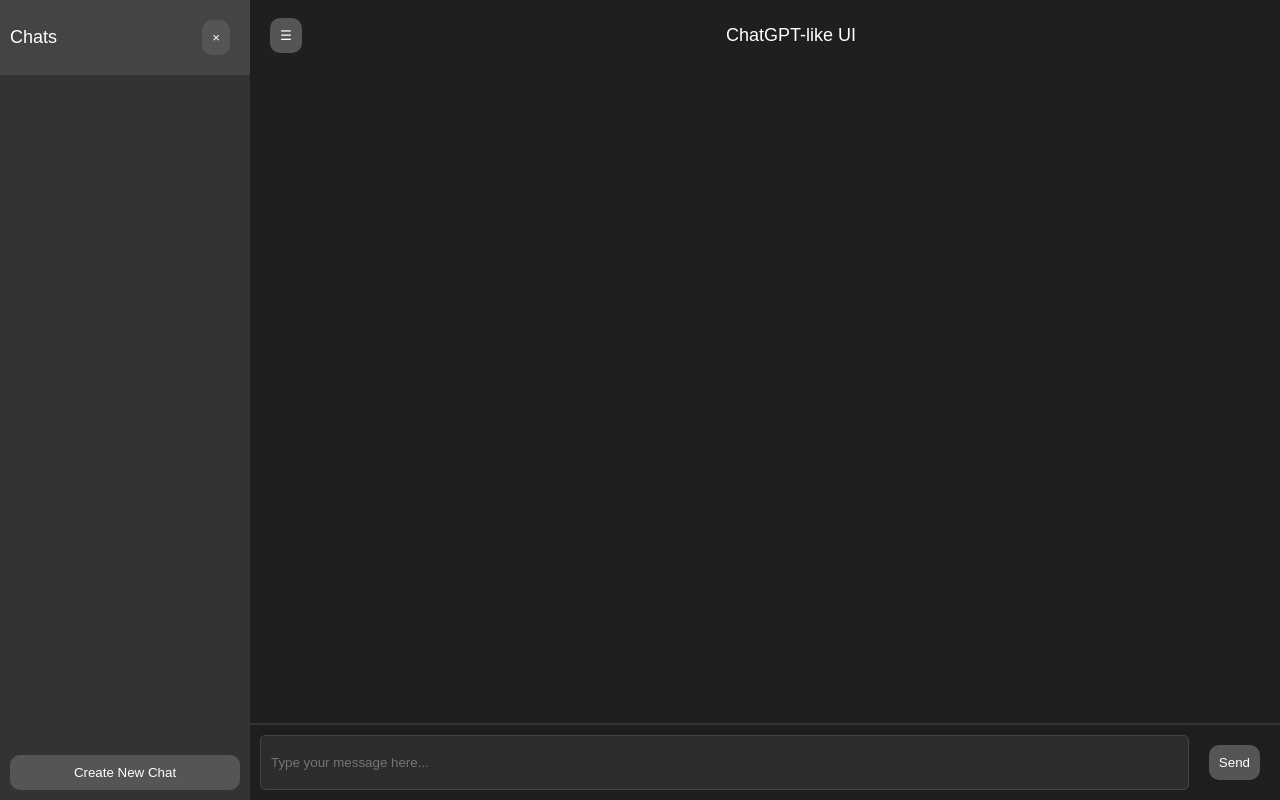
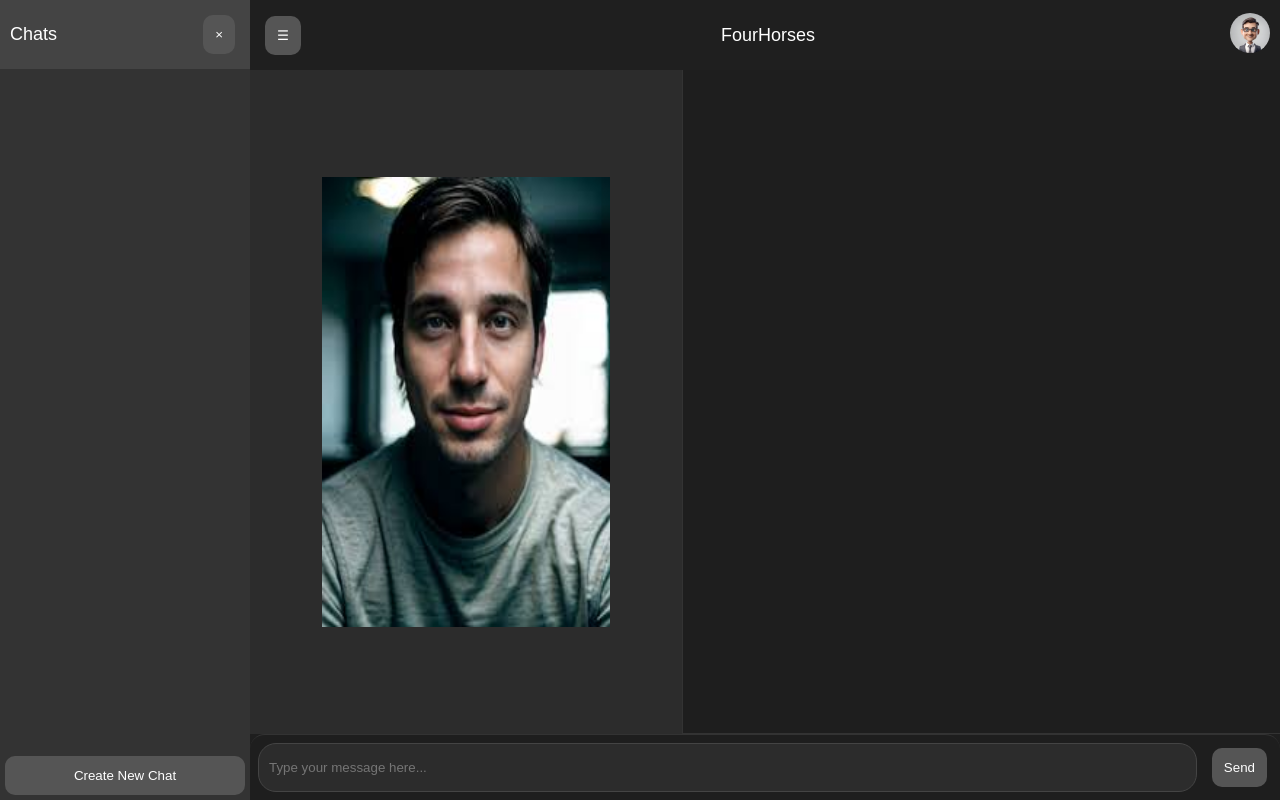
Before and after one commit to TINOREJI/CHIRAG, a Flask app: page / in a window 1280 px wide. Run offline with Flask 3, Linux system fonts and the light colour scheme.

Commit message:
Frontend

```diff
--- a/app/routes.py
+++ b/app/routes.py
@@ -1,13 +1,6 @@
-import os
 from flask import Blueprint, render_template, request, jsonify
-from tensorflow.keras.models import load_model
-import tensorflow as tf
-import numpy as np
 
 main = Blueprint('main', __name__)
-
-# Load the model when the app starts
-model = load_model(os.path.join(os.path.dirname(__file__), 'model', 'model.h5'))
 
 @main.route('/')
 def index():
@@ -15,41 +8,6 @@
 
 @main.route('/search', methods=['POST'])
 def search():
-
-
-    #SOund input
-
     search_query = request.form['query']
-
-    # Preprocess the input text for the model
-    input_data = preprocess_input(search_query)
-
-    # Get the model's prediction
-    prediction = model.predict(input_data)
-
-    # Process the prediction to get a response
-    response = postprocess_output(prediction)
-
-    # SOund output
-
-    return jsonify({"message": response})
-
-def preprocess_input(text):
-    # Implement your preprocessing steps here
-    # This might include tokenization, padding, etc.
-    # Here is a simple example assuming you have a tokenizer
-    # and a max_length defined for your model
-    from tensorflow.keras.preprocessing.text import Tokenizer
-    from tensorflow.keras.preprocessing.sequence import pad_sequences
-
-    tokenizer = Tokenizer(num_words=10000)  # Ensure tokenizer fits your model's training
-    sequences = tokenizer.texts_to_sequences([text])
-    input_data = pad_sequences(sequences, maxlen=100)  # Ensure maxlen fits your model's training
-    return input_data
-
-def postprocess_output(prediction):
-    # Implement your postprocessing steps here
-    # This depends on what your model's output represents
-    # For example, if it's a classification model
-    response = np.argmax(prediction)
-    return str(response)  # Convert the response to a string or appropriate format
+    results = {"message": f"Search query received: {search_query}"}
+    return jsonify(results)
--- a/app/static/css/styles.css
+++ b/app/static/css/styles.css
@@ -58,11 +58,11 @@
 .new-chat-btn, .toggle-sidebar-btn, #send-button {
     background-color: #555;
     color: white;
-    padding: 10px;
+    padding: 12px;
     border: none;
     border-radius: 10px; /* Less circular */
     cursor: pointer;
-    margin: 10px;
+    margin: 5px;
     transition: background-color 0.3s;
 }
 
@@ -76,7 +76,35 @@
     flex-direction: column;
     background-color: #1e1e1e;
     height: 100vh;
-    width: 100%;
+    width: auto;
+}
+
+.content-wrapper {
+    display: flex;
+    flex: 1;
+    overflow: hidden;
+}
+
+.media-display {
+    width: 40%;
+    background-color: #2c2c2c;
+    padding: 10px;
+    border-right: 1px solid #333;
+    overflow-y: auto;
+    display: flex;
+    justify-content: center;
+    align-items: center;
+}
+
+.ai{
+    height: 70%;
+    width: 70%;
+}
+
+.chat-section {
+    flex: 1;
+    display: flex;
+    flex-direction: column;
 }
 
 .chat-window {
@@ -88,8 +116,9 @@
 
 .chat-input-container {
     display: flex;
-    padding: 10px;
+    padding: 8px;
     border-top: 1px solid #333;
+    border-radius: 15px;
 }
 
 .chat-input-container input {
@@ -110,7 +139,7 @@
 
 .chat-message.user .message-bubble {
     align-self: flex-end;
-    background-color: #007bff;
+    background-color: #5b5858;
     color: white;
 }
 
@@ -144,6 +173,10 @@
     .sidebar {
         width: 100px;
     }
+    .ai{
+        height: 50%;
+        width: 90%;
+    }
 
     .sidebar-header {
         font-size: 14px;
@@ -164,5 +197,60 @@
 }
 
 .sidebar.hidden {
-    transform: translateX(-100%);
+    display: none;
 }
+
+.toggle-sidebar-btn.hidden {
+    display: none;
+}
+
+#user-input {
+    border-radius: 18px;
+}
+
+.account-dropdown {
+    position: relative;
+    display: inline-block;
+}
+
+.account-icon {
+    width: 40px;
+    height: 40px;
+    cursor: pointer;
+    border-radius: 50%;
+}
+
+.dropdown-content {
+    display: none;
+    position: absolute;
+    right: 0;
+    background-color: #2c2c2c;
+    min-width: 160px;
+    box-shadow: 0px 8px 16px 0px rgba(0,0,0,0.2);
+    z-index: 1;
+}
+
+.account-dropdown:hover .dropdown-content {
+    display: block;
+}
+
+.dropdown-section {
+    padding: 12px;
+}
+
+.dropdown-section label {
+    display: block;
+    margin-bottom: 8px;
+    color: white;
+}
+
+.dropdown-section select {
+    width: 100%;
+    padding: 8px;
+    background-color: #444;
+    border: 1px solid #333;
+    color: white;
+    border-radius: 5px;
+    appearance: none;
+    cursor: pointer;
+}
--- a/app/static/js/scripts.js
+++ b/app/static/js/scripts.js
@@ -7,28 +7,34 @@
     const sidebar = document.getElementById('sidebar');
     const newChatButton = document.getElementById('new-chat-button');
     const chatList = document.getElementById('chat-list');
-    let chatCount = 1;
+    const chatContainer = document.querySelector('.chat-container');
+    const togglebtn = document.getElementById('toggle');
 
-    toggleSidebarButton.addEventListener('click', () => {
+    toggleSidebarButton.addEventListener('click', toggleSide);
+
+    function toggleSide() {
         sidebar.classList.toggle('hidden');
         if (sidebar.classList.contains('hidden')) {
-            document.querySelector('.chat-container').style.width = '100%';
+            chatContainer.style.width = '100%';
+            showSidebarButton.style.display = 'block';  // Show the button to reopen the sidebar
         } else {
-            document.querySelector('.chat-container').style.width = 'calc(100% - 250px)';
+            chatContainer.style.width = 'calc(100% - 250px)';
+            showSidebarButton.style.display = 'none';  // Hide the button as the sidebar is already open
         }
-    });
+    }
 
     showSidebarButton.addEventListener('click', () => {
         sidebar.classList.remove('hidden');
-        document.querySelector('.chat-container').style.width = 'calc(100% - 250px)';
+        chatContainer.style.width = 'calc(100% - 250px)';
+        showSidebarButton.style.display = 'none';  // Hide the button as the sidebar is open
     });
 
-    // newChatButton.addEventListener('click', () => {
-    //     const newChatItem = document.createElement('div');
-    //     newChatItem.classList.add('chat-list-item');
-    //     newChatItem.textContent = `Chat ${chatCount++}`;
-    //     chatList.appendChild(newChatItem);
-    // });
+    newChatButton.addEventListener('click', () => {
+        const newChatItem = document.createElement('div');
+        newChatItem.classList.add('chat-list-item');
+        newChatItem.textContent = 'New Chat';
+        chatList.appendChild(newChatItem);
+    });
 
     sendButton.addEventListener('click', () => {
         const userMessage = userInput.value.trim();
@@ -58,55 +64,14 @@
         chatWindow.scrollTop = chatWindow.scrollHeight;
     }
 
-    function getRandomResponse() {
-        const responses = [
-            "Hello! How can I help you today?",
-            "I'm here to assist you.",
-            "What can I do for you?",
-            "How's your day going?",
-            "Feel free to ask me anything."
-        ];
-        return responses[Math.floor(Math.random() * responses.length)];
-    }
-
     function getAiResponse(message) {
-        // For demo purposes, we use a random response
-        const aiResponse = getRandomResponse();
-        appendMessage(aiResponse, 'ai');
+        $.ajax({
+            url: '/search',
+            type: 'POST',
+            data: { query: message },
+            success: function(response) {
+                appendMessage(response.message, 'ai');
+            }
+        });
     }
 });
-
-
-
-//  NEW CODE:
-
-
-let chatCount = 1;
-
-        // Handle new chat button click
-        const newChatButton = document.getElementById('new-chat-button');
-        const chatList = document.getElementById('chat-list');
-
-        newChatButton.addEventListener('click', () => {
-            const newChatItem = document.createElement('div');
-            newChatItem.classList.add('chat-list-item');
-            newChatItem.textContent = `Chat ${chatCount++}`;
-            chatList.appendChild(newChatItem);
-        });
-
-        // Handle send button click
-        $('#send-button').click(function() {
-            var query = $('#user-input').val();
-            $.ajax({
-                url: '/search',
-                type: 'POST',
-                data: { query: query },
-                success: function(response) {
-                    const chatWindow = document.getElementById('chat-window');
-                    const message = document.createElement('div');
-                    message.textContent = response.message;
-                    chatWindow.appendChild(message);
-                    chatWindow.scrollTop = chatWindow.scrollHeight;
-                }
-            });
-        });
--- a/app/templates/index.html
+++ b/app/templates/index.html
@@ -3,7 +3,7 @@
 <head>
     <meta charset="UTF-8">
     <meta name="viewport" content="width=device-width, initial-scale=1.0">
-    <title>ChatGPT-like UI</title>
+    <title>Chat Application</title>
     <link rel="stylesheet" href="{{ url_for('static', filename='css/styles.css') }}">
 </head>
 <body>
@@ -20,11 +20,41 @@
         </div>
         <div class="chat-container">
             <div class="navbar">
-                <button id="show-sidebar" class="toggle-sidebar-btn">&#9776;</button>
-                <div class="navbar-title">ChatGPT-like UI</div>
+                <div class="toggle" id="toggle">
+                    <button id="show-sidebar" class="toggle-sidebar-btn">&#9776;</button>
+                </div>
+                <div class="navbar-title">FourHorses</div>
+                <div class="account-dropdown">
+                    <img src="{{ url_for('static', filename='assests/avatar.jpg') }}" alt="Account" class="account-icon" />
+                    <div class="dropdown-content">
+                        <div class="dropdown-section">
+                            <label for="age-group">Age Group:</label>
+                            <select id="age-group">
+                                <option value="10-18">10-18</option>
+                                <option value="19-35">19-35</option>
+                                <option value="36+">36+</option>
+                            </select>
+                        </div>
+                        <div class="dropdown-section">
+                            <label for="gender">Gender:</label>
+                            <select id="gender">
+                                <option value="male">Male</option>
+                                <option value="female">Female</option>
+                            </select>
+                        </div>
+                    </div>
+                </div>
             </div>
-            <div class="chat-window" id="chat-window">
-                <!-- Chat messages will appear here -->
+            <div class="content-wrapper">
+                <div class="media-display" id="media-display">
+                    <!-- Media content will go here -->
+                     <img src="{{ url_for('static', filename='assests/images.jpeg') }}" alt="virtualAIChatBot" class="ai" />
+                </div>
+                <div class="chat-section">
+                    <div class="chat-window" id="chat-window">
+                        <!-- Chat messages will appear here -->
+                    </div>
+                </div>
             </div>
             <div class="chat-input-container">
                 <input type="text" id="user-input" placeholder="Type your message here...">
```
Also changed, not shown: app/assests/avatar.svg (added), app/static/assests/avatar.jpg (added), app/static/assests/images.jpeg (added), 1 other file.
